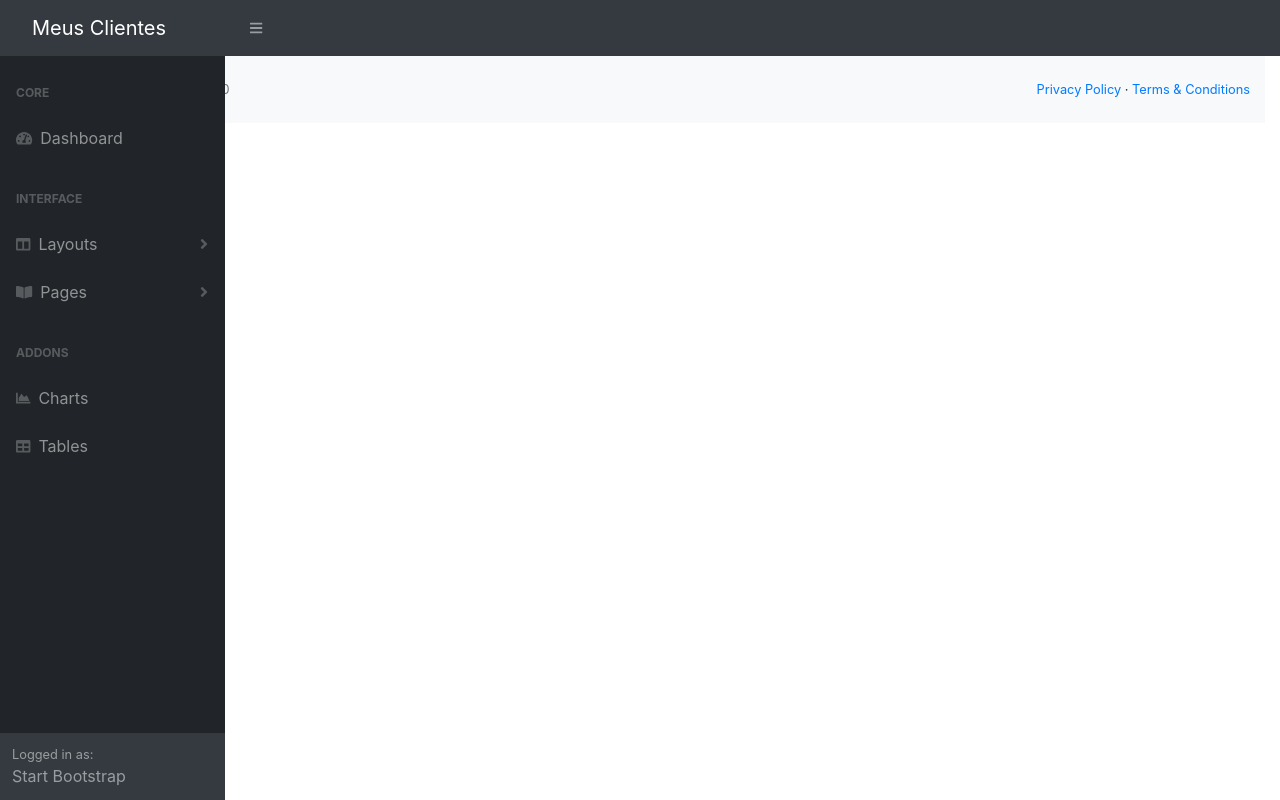
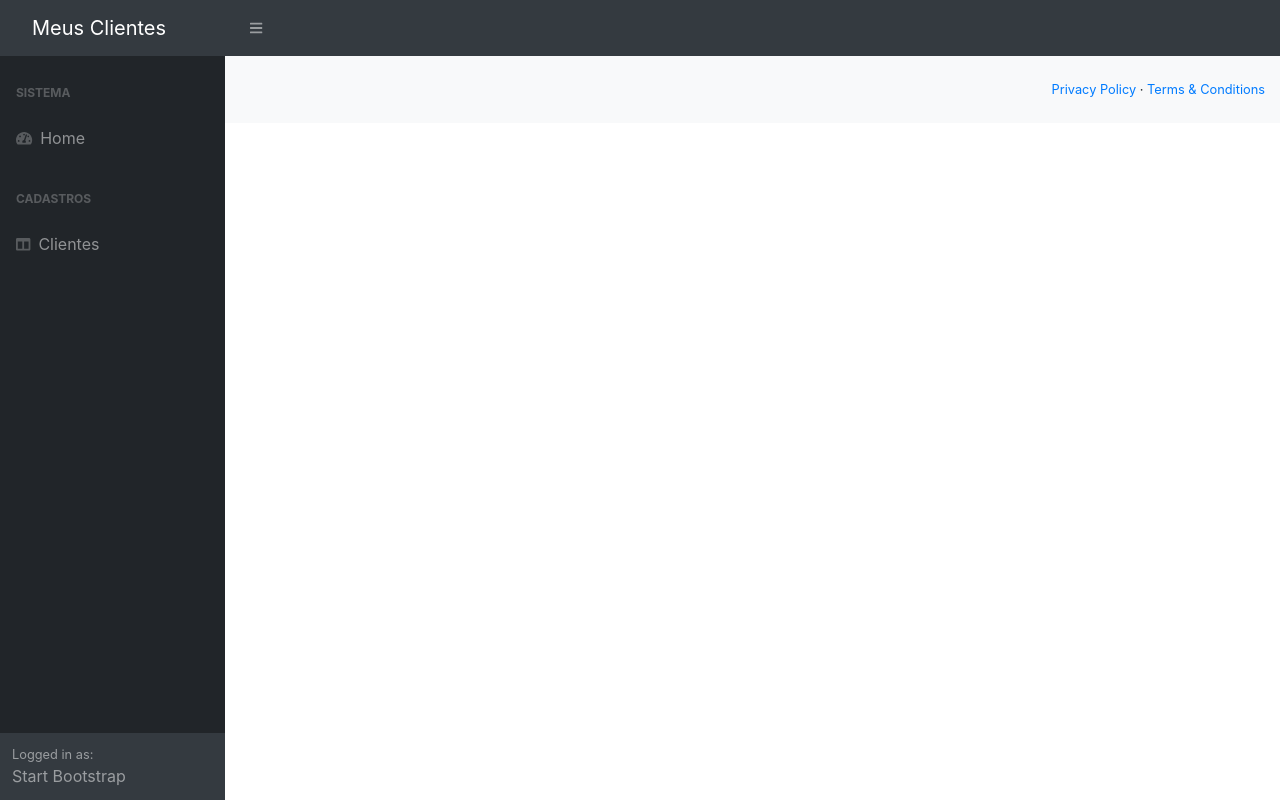
Before and after one commit to jonathas3c/ng-service-management, an Angular app: page / in a window 1280 px wide. Built offline with nearby package versions, Linux system fonts and the light colour scheme.

Commit message:
Client Model, Form built and Sidebar edited

```diff
--- a/src/app/app.component.html
+++ b/src/app/app.component.html
@@ -5,6 +5,7 @@
     <main>
       <div class="container-fluid">
           <router-outlet></router-outlet>
+      </div>
       <footer class="py-4 bg-light mt-auto">
         <div class="container-fluid">
             <div class="d-flex align-items-center justify-content-between small">
@@ -17,7 +18,6 @@
             </div>
         </div>
       </footer>
-      </div>
     </main>
   </div>
 </div>
--- a/src/app/app.module.ts
+++ b/src/app/app.module.ts
@@ -6,6 +6,7 @@
 
 import {TemplateModule} from './template/template.module';
 import { HomeComponent } from './home/home.component'
+import { ClientesModule } from './clientes/clientes.module';
 @NgModule({
   declarations: [
     AppComponent,
@@ -14,7 +15,8 @@
   imports: [
     BrowserModule,
     AppRoutingModule,
-    TemplateModule
+    TemplateModule,
+    ClientesModule
   ],
   providers: [],
   bootstrap: [AppComponent]
--- /dev/null
+++ b/src/app/clientes/cliente.ts
@@ -0,0 +1,6 @@
+export class Cliente {
+    id: number;
+    nome: string;
+    cpf: string;
+    dataCadastro: string;
+}
--- a/src/app/clientes/clientes-form/clientes-form.component.html
+++ b/src/app/clientes/clientes-form/clientes-form.component.html
@@ -1 +1,45 @@
-<p>clientes-form works!</p>
+<h1 class="mt-4">Clientes</h1>
+<ol class="breadcrumb mb-4">
+    <li class="breadcrumb-item active">Cadastro</li>
+</ol>
+<div class="container">
+    <form action="">
+        <div class="row">
+            <div class="col-md-6">
+                <div class="form-group">
+                    <label>ID:</label>
+                    <input type="text" class="form-control" disabled="true">
+                </div>
+            </div>
+            <div class="col-md-6">
+                <div class="form-group">
+                    <label>Data Cadastro:</label>
+                    <input type="text" class="form-control" disabled="true">
+                </div>
+            </div>
+        </div>
+        <div class="row">
+            <div class="col-md-6">
+                <div class="form-group">
+                    <label>Nome: *</label>
+                    <input type="text" class="form-control">
+                </div>
+            </div>
+            <div class="col-md-6">
+                <div class="form-group">
+                    <label>CPF: *</label>
+                    <input type="text" class="form-control">
+                </div>
+            </div>
+        </div>
+
+        <div class="row">
+            <div class="col-md-2">
+                <button type="submit" class="btn btn-success">
+                    <i class="fa fa-save"></i> Salvar
+                </button>
+                <nsei></nsei>
+            </div>
+        </div>
+    </form>
+</div>
--- a/src/app/clientes/clientes-form/clientes-form.component.ts
+++ b/src/app/clientes/clientes-form/clientes-form.component.ts
@@ -1,4 +1,6 @@
 import { Component, OnInit } from '@angular/core';
+
+import {Cliente} from '../cliente';
 
 @Component({
   selector: 'app-clientes-form',
@@ -7,6 +9,8 @@
 })
 export class ClientesFormComponent implements OnInit {
 
+  cliente: Cliente;
+
   constructor() { }
 
   ngOnInit(): void {
--- a/src/app/clientes/clientes-routing.module.ts
+++ b/src/app/clientes/clientes-routing.module.ts
@@ -1,7 +1,10 @@
 import { NgModule } from '@angular/core';
 import { Routes, RouterModule } from '@angular/router';
+import { ClientesFormComponent } from './clientes-form/clientes-form.component';
 
-const routes: Routes = [];
+const routes: Routes = [
+  { path: 'clientes-form', component: ClientesFormComponent }
+];
 
 @NgModule({
   imports: [RouterModule.forChild(routes)],
--- a/src/app/clientes/clientes.module.ts
+++ b/src/app/clientes/clientes.module.ts
@@ -10,6 +10,9 @@
   imports: [
     CommonModule,
     ClientesRoutingModule
+  ],
+  exports: [
+    ClientesFormComponent
   ]
 })
 export class ClientesModule { }
--- a/src/app/template/sidebar/sidebar.component.html
+++ b/src/app/template/sidebar/sidebar.component.html
@@ -2,51 +2,15 @@
     <nav class="sb-sidenav accordion sb-sidenav-dark" id="sidenavAccordion">
         <div class="sb-sidenav-menu">
             <div class="nav">
-                <div class="sb-sidenav-menu-heading">Core</div>
-                <a class="nav-link" href="index.html"
+                <div class="sb-sidenav-menu-heading">Sistema</div>
+                <a class="nav-link" routerLink="/home"
                     ><div class="sb-nav-link-icon"><i class="fas fa-tachometer-alt"></i></div>
-                    Dashboard</a
-                >
-                <div class="sb-sidenav-menu-heading">Interface</div>
-                <a class="nav-link collapsed" href="#" data-toggle="collapse" data-target="#collapseLayouts" aria-expanded="false" aria-controls="collapseLayouts"
-                    ><div class="sb-nav-link-icon"><i class="fas fa-columns"></i></div>
-                    Layouts
-                    <div class="sb-sidenav-collapse-arrow"><i class="fas fa-angle-down"></i></div
-                ></a>
-                <div class="collapse" id="collapseLayouts" aria-labelledby="headingOne" data-parent="#sidenavAccordion">
-                    <nav class="sb-sidenav-menu-nested nav"><a class="nav-link" href="layout-static.html">Static Navigation</a><a class="nav-link" href="layout-sidenav-light.html">Light Sidenav</a></nav>
-                </div>
-                <a class="nav-link collapsed" href="#" data-toggle="collapse" data-target="#collapsePages" aria-expanded="false" aria-controls="collapsePages"
-                    ><div class="sb-nav-link-icon"><i class="fas fa-book-open"></i></div>
-                    Pages
-                    <div class="sb-sidenav-collapse-arrow"><i class="fas fa-angle-down"></i></div
-                ></a>
-                <div class="collapse" id="collapsePages" aria-labelledby="headingTwo" data-parent="#sidenavAccordion">
-                    <nav class="sb-sidenav-menu-nested nav accordion" id="sidenavAccordionPages">
-                        <a class="nav-link collapsed" href="#" data-toggle="collapse" data-target="#pagesCollapseAuth" aria-expanded="false" aria-controls="pagesCollapseAuth"
-                            >Authentication
-                            <div class="sb-sidenav-collapse-arrow"><i class="fas fa-angle-down"></i></div
-                        ></a>
-                        <div class="collapse" id="pagesCollapseAuth" aria-labelledby="headingOne" data-parent="#sidenavAccordionPages">
-                            <nav class="sb-sidenav-menu-nested nav"><a class="nav-link" href="login.html">Login</a><a class="nav-link" href="register.html">Register</a><a class="nav-link" href="password.html">Forgot Password</a></nav>
-                        </div>
-                        <a class="nav-link collapsed" href="#" data-toggle="collapse" data-target="#pagesCollapseError" aria-expanded="false" aria-controls="pagesCollapseError"
-                            >Error
-                            <div class="sb-sidenav-collapse-arrow"><i class="fas fa-angle-down"></i></div
-                        ></a>
-                        <div class="collapse" id="pagesCollapseError" aria-labelledby="headingOne" data-parent="#sidenavAccordionPages">
-                            <nav class="sb-sidenav-menu-nested nav"><a class="nav-link" href="401.html">401 Page</a><a class="nav-link" href="404.html">404 Page</a><a class="nav-link" href="500.html">500 Page</a></nav>
-                        </div>
-                    </nav>
-                </div>
-                <div class="sb-sidenav-menu-heading">Addons</div>
-                <a class="nav-link" href="charts.html"
-                    ><div class="sb-nav-link-icon"><i class="fas fa-chart-area"></i></div>
-                    Charts</a
-                ><a class="nav-link" href="tables.html"
-                    ><div class="sb-nav-link-icon"><i class="fas fa-table"></i></div>
-                    Tables</a
-                >
+                    Home</a>
+                <div class="sb-sidenav-menu-heading">Cadastros</div>
+                    <a class="nav-link collapsed" routerLink="/clientes-form" data-toggle="collapse" data-target="#collapseLayouts" aria-expanded="false" aria-controls="collapseLayouts">
+                        <div class="sb-nav-link-icon"><i class="fas fa-columns"></i></div>
+                        Clientes
+                    </a>
             </div>
         </div>
         <div class="sb-sidenav-footer">
--- a/src/app/template/template.module.ts
+++ b/src/app/template/template.module.ts
@@ -2,13 +2,15 @@
 import { CommonModule } from '@angular/common';
 import { NavbarComponent } from './navbar/navbar.component';
 import { SidebarComponent } from './sidebar/sidebar.component';
+import { RouterModule } from '@angular/router';
 
 
 
 @NgModule({
   declarations: [NavbarComponent, SidebarComponent],
   imports: [
-    CommonModule
+    CommonModule,
+    RouterModule
   ],
   exports: [
     NavbarComponent,
```
Lines whose indentation alone changed are shown as unchanged.
